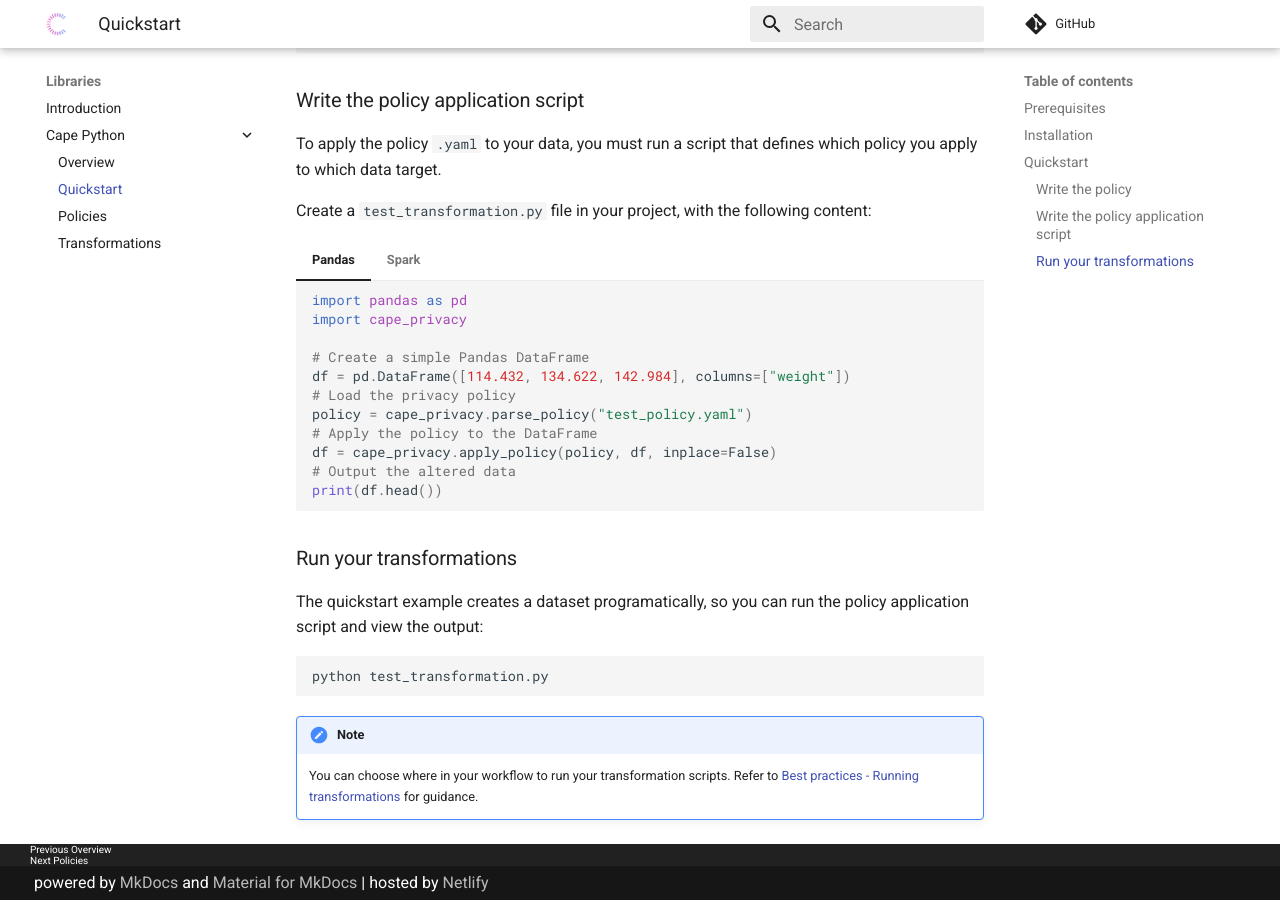
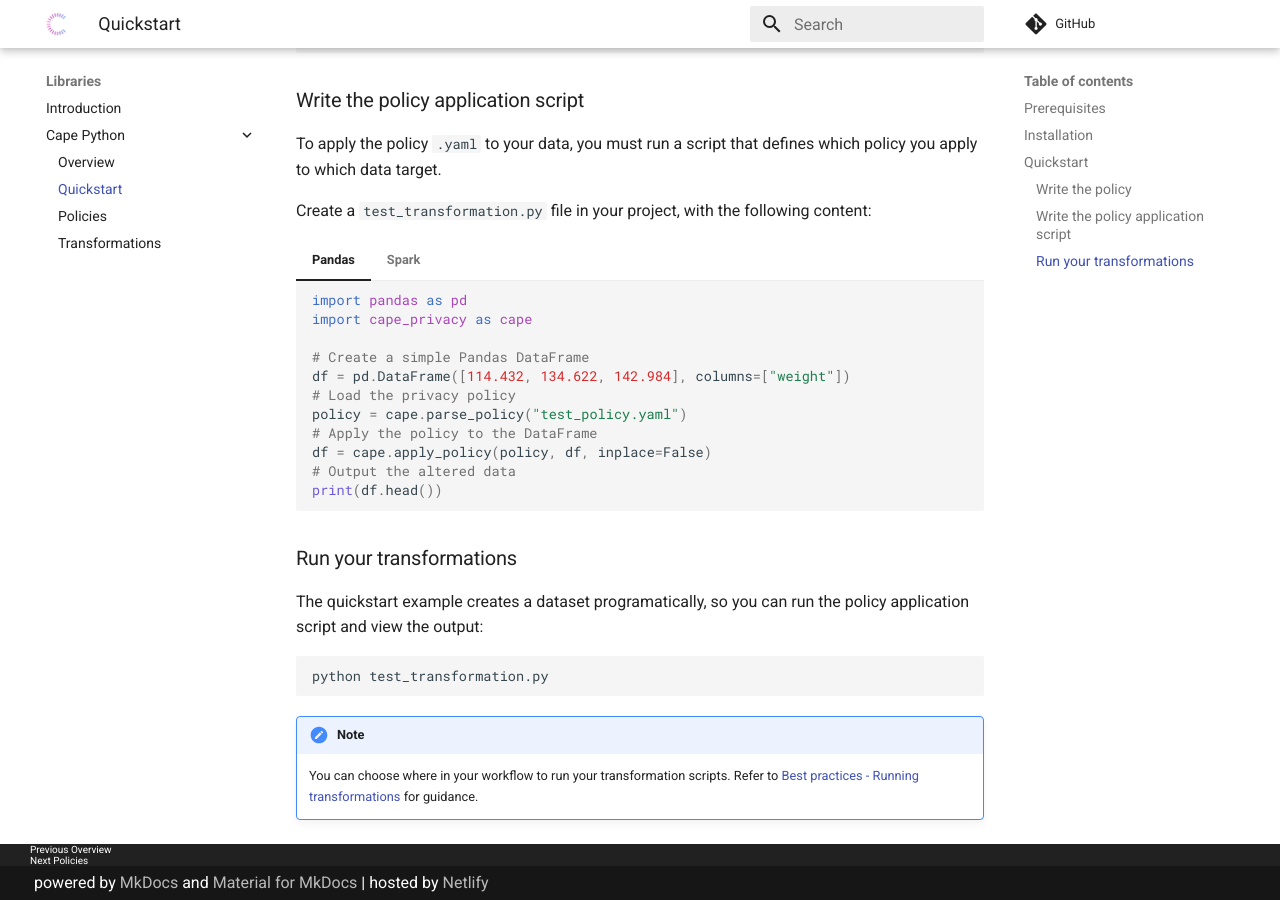
Before and after one commit to capeprivacy/documentation, an MkDocs documentation site: the page built from docs/libraries/cape-python/quickstart.md, in a window 1280 px wide and 900 px high, scrolled down 1076 px. Built offline with MkDocs 1.6.1 and Material for MkDocs 9.7.7, drawn with Linux system fonts in a browser that asks for light colours; comment, search, counter and statistics services are not loaded.

Commit message:
cape_privacy as cape

````diff
--- a/docs/libraries/cape-python/quickstart.md
+++ b/docs/libraries/cape-python/quickstart.md
@@ -53,14 +53,14 @@
 === "Pandas"
     ```python
     import pandas as pd
-    import cape_privacy
+    import cape_privacy as cape
 
     # Create a simple Pandas DataFrame
     df = pd.DataFrame([114.432, 134.622, 142.984], columns=["weight"])
     # Load the privacy policy
-    policy = cape_privacy.parse_policy("test_policy.yaml")
+    policy = cape.parse_policy("test_policy.yaml")
     # Apply the policy to the DataFrame
-    df = cape_privacy.apply_policy(policy, df, inplace=False)
+    df = cape.apply_policy(policy, df, inplace=False)
     # Output the altered data
     print(df.head())
     ```
@@ -68,7 +68,7 @@
 === "Spark"
     ```python
     from pyspark import sql
-    import cape_privacy
+    import cape_privacy as cape
 
     sess_builder = sql.SparkSession.builder
     sess_builder = sess_builder.appName('cape.examples.rounding')
@@ -78,9 +78,9 @@
     # Create a simple Spark DataFrame
     df = sess.createDataFrame([114.432, 134.622, 142.984], "double").toDF("weight")
     # Load the privacy policy
-    policy = cape_privacy.parse_policy("test_policy.yaml")
+    policy = cape.parse_policy("test_policy.yaml")
     # Apply the policy to the DataFrame
-    df = cape_privacy.apply_policy(policy, df, inplace=false)
+    df = cape.apply_policy(policy, df, inplace=false)
     # Output the altered data
     print(df.show())
     ```
````
